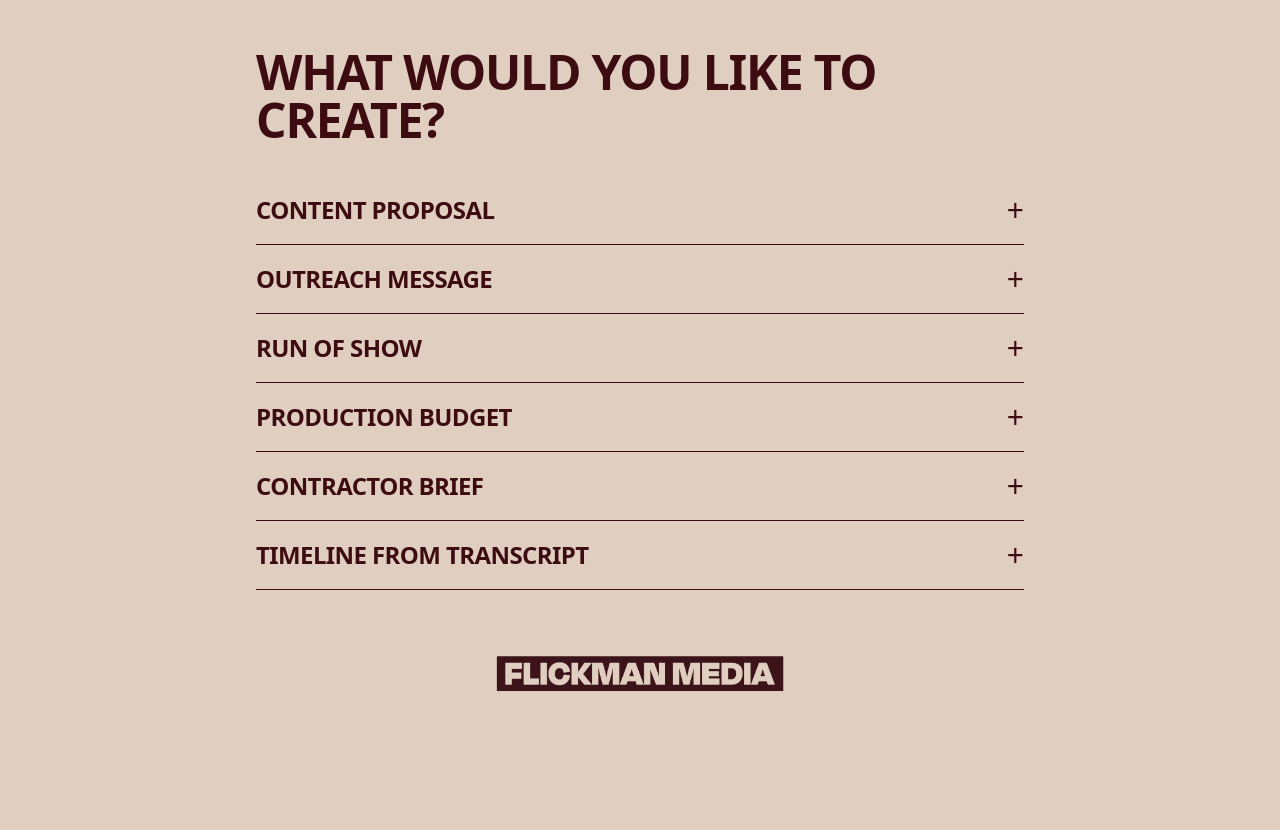
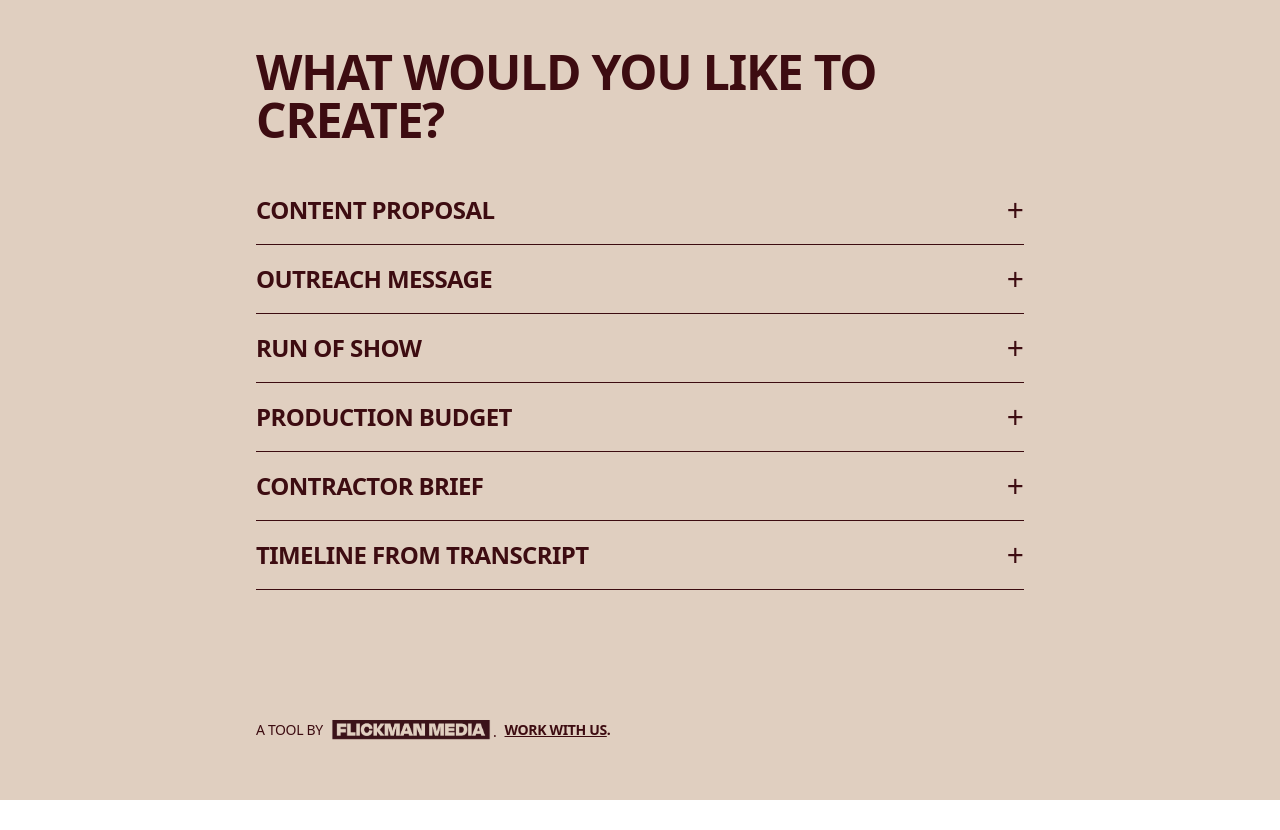
Before and after one commit to flickman-commits/fm-turbo, a React (Vite) app: page / in a window 1280 px wide. After the commit the page ends 800 px from the top, so only its background shows below. Built offline with nearby package versions, Linux system fonts and the light colour scheme; no server answers; the HTML template or start-up script is replaced by a standard one.

Commit message:
new footer on home

```diff
--- a/src/components/ResultModal.tsx
+++ b/src/components/ResultModal.tsx
@@ -1,8 +1,5 @@
 import { useState } from 'react'
 import { TaskResult, taskActionConfigs, TaskAction } from '@/types/tasks'
-import { RainbowButton } from '@/components/ui/rainbow-button'
-import { GmailButton } from '@/components/ui/gmail-button'
-import { NotionButton } from '@/components/ui/notion-button'
 import { toast } from '@/components/ui/rainbow-toast'
 import ReactMarkdown from 'react-markdown'
 import { DottedDialog } from '@/components/ui/dotted-dialog-wrapper'
--- a/src/components/TaskModal.tsx
+++ b/src/components/TaskModal.tsx
@@ -4,7 +4,6 @@ import { taskConfigs } from '@/config/tasks'
 import { systemPrompts, getUserPrompt } from '@/config/prompts'
 import { DottedDialog } from '@/components/ui/dotted-dialog-wrapper'
 import { Label } from '@/components/ui/label'
-import { RainbowButton } from '@/components/ui/rainbow-button'
 import { toast } from '@/components/ui/rainbow-toast'
 import { createChatCompletion } from '@/services/openai'
 import { ResultModal } from './ResultModal'
--- a/src/pages/Home.tsx
+++ b/src/pages/Home.tsx
@@ -22,7 +22,7 @@ export default function Home() {
   ]
 
   return (
-    <main className="min-h-screen flex flex-col items-center justify-center px-4 py-12 bg-[#E0CFC0]">
+    <main className="min-h-screen flex flex-col items-center justify-between px-4 py-12 bg-[#E0CFC0]">
       <div className="w-full max-w-3xl mx-auto">
         <h1 className="text-4xl md:text-5xl font-bold mb-12 text-[#3D0C11] tracking-tight">
           WHAT WOULD YOU LIKE TO CREATE?
@@ -47,14 +47,24 @@ export default function Home() {
             </div>
           ))}
         </div>
+      </div>
 
-        <div className="relative h-16 md:h-36 w-full flex justify-center mt-12">
-          <img
-            src="/fm-logo.png"
-            alt="Flickman Media Logo"
-            className="h-16 md:h-20 [filter:brightness(0)_saturate(100%)_invert(9%)_sepia(29%)_saturate(2614%)_hue-rotate(314deg)_brightness(94%)_contrast(97%)]"
-          />
-        </div>
+      <div className="w-full max-w-3xl mx-auto flex flex-row items-center mt-12">
+        <span className="text-sm font-medium text-[#3D0C11] tracking-tight">A TOOL BY</span>
+        <img
+          src="/fm-logo.png"
+          alt="Flickman Media Logo"
+          className="h-9 md:h-11 -ml-0.5 translate-y-[2px] [filter:brightness(0)_saturate(100%)_invert(9%)_sepia(29%)_saturate(2614%)_hue-rotate(314deg)_brightness(94%)_contrast(97%)]"
+        />
+        <span className="text-sm font-medium text-[#3D0C11] tracking-tight translate-y-[2px] -ml-[8px]">.</span>
+        <a
+          href="https://www.flickman.media/"
+          target="_blank"
+          rel="noopener noreferrer"
+          className="text-sm font-bold text-[#3D0C11] tracking-tight ml-2 hover:text-[#3D0C11]/80 transition-colors"
+        >
+          <span className="underline">WORK WITH US</span>.
+        </a>
       </div>
 
       {selectedTask && (
```
